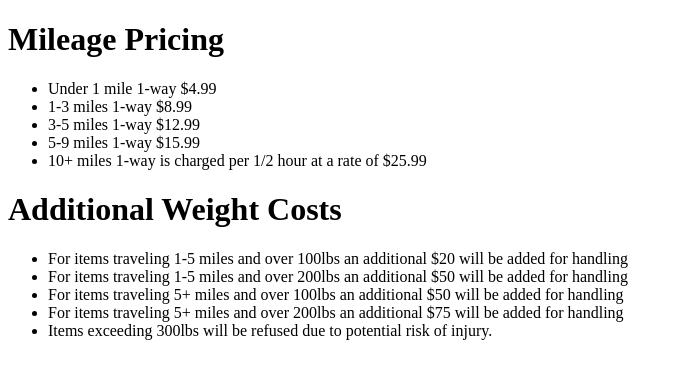
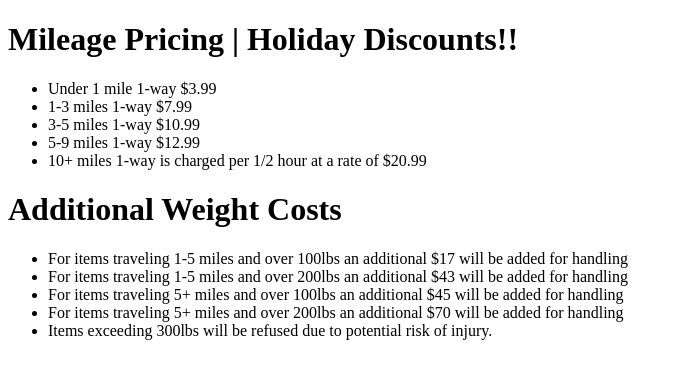
Before and after one commit to philnsharp/SharpMovers, a plain HTML site: page shipping costs.htm in a window 1280 px wide. Shown: the whole page, without its empty margins (0-683 px from the left). Drawn offline with Linux system fonts and the light colour scheme.

Commit message:
update pricing for discounts

```diff
--- a/shipping costs.htm
+++ b/shipping costs.htm
@@ -2,20 +2,20 @@
 <html>
 <body>
 
-<h1>Mileage Pricing</h1>
+<h1>Mileage Pricing | Holiday Discounts!!</h1>
 <ul>
-<li>Under 1 mile 1-way $4.99</li>
-<li>1-3 miles 1-way $8.99</li>
-<li>3-5 miles 1-way $12.99</li>
-<li>5-9 miles 1-way $15.99</li>
-<li>10+ miles 1-way is charged per 1/2 hour at a rate of $25.99</li>
+<li>Under 1 mile 1-way $3.99</li>
+<li>1-3 miles 1-way $7.99</li>
+<li>3-5 miles 1-way $10.99</li>
+<li>5-9 miles 1-way $12.99</li>
+<li>10+ miles 1-way is charged per 1/2 hour at a rate of $20.99</li>
 </ul>
 <h1>Additional Weight Costs</h1>
 <ul>
-<li>For items traveling 1-5 miles and over 100lbs an additional $20 will be added for handling</li>
-<li>For items traveling 1-5 miles and over 200lbs an additional $50 will be added for handling</li>
-<li>For items traveling 5+ miles and over 100lbs an additional $50 will be added for handling</li>
-<li>For items traveling 5+ miles and over 200lbs an additional $75 will be added for handling</li>
+<li>For items traveling 1-5 miles and over 100lbs an additional $17 will be added for handling</li>
+<li>For items traveling 1-5 miles and over 200lbs an additional $43 will be added for handling</li>
+<li>For items traveling 5+ miles and over 100lbs an additional $45 will be added for handling</li>
+<li>For items traveling 5+ miles and over 200lbs an additional $70 will be added for handling</li>
 <li>Items exceeding 300lbs will be refused due to potential risk of injury.</li>
 </ul>
 
```
